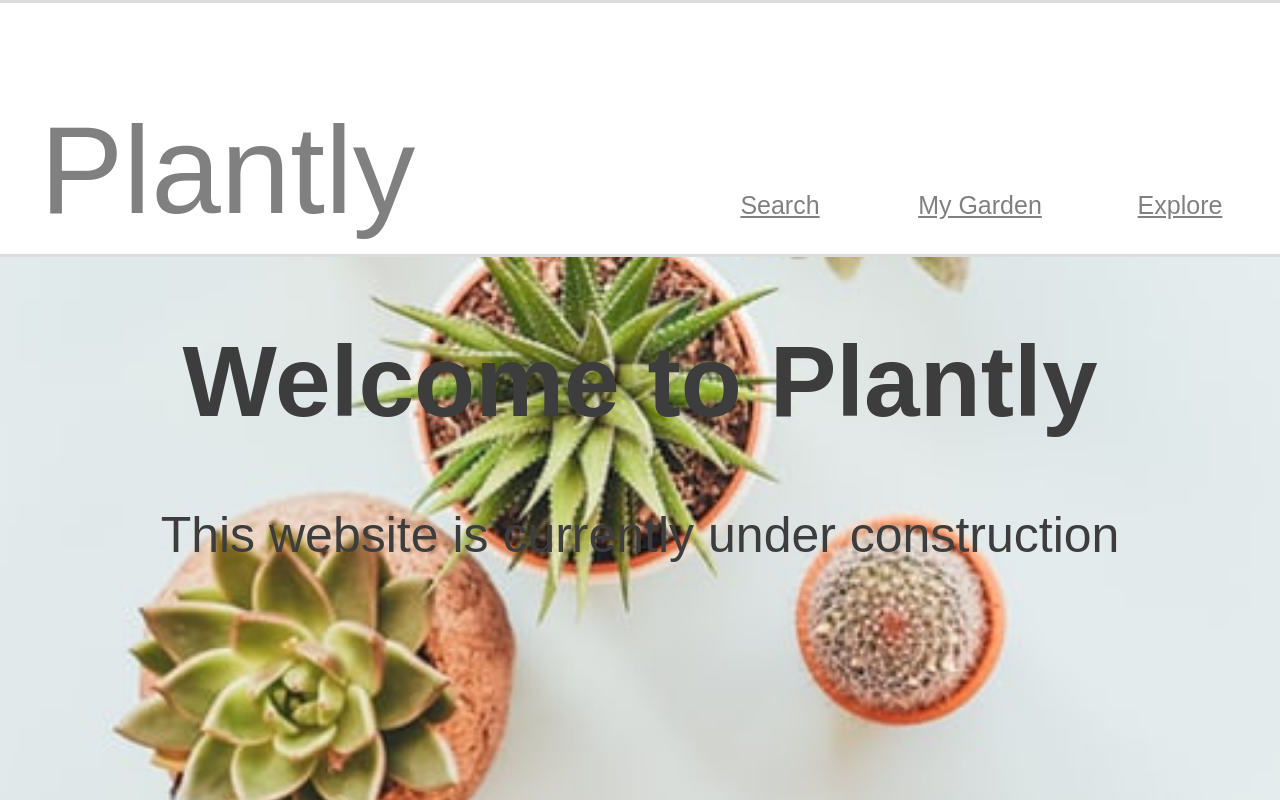
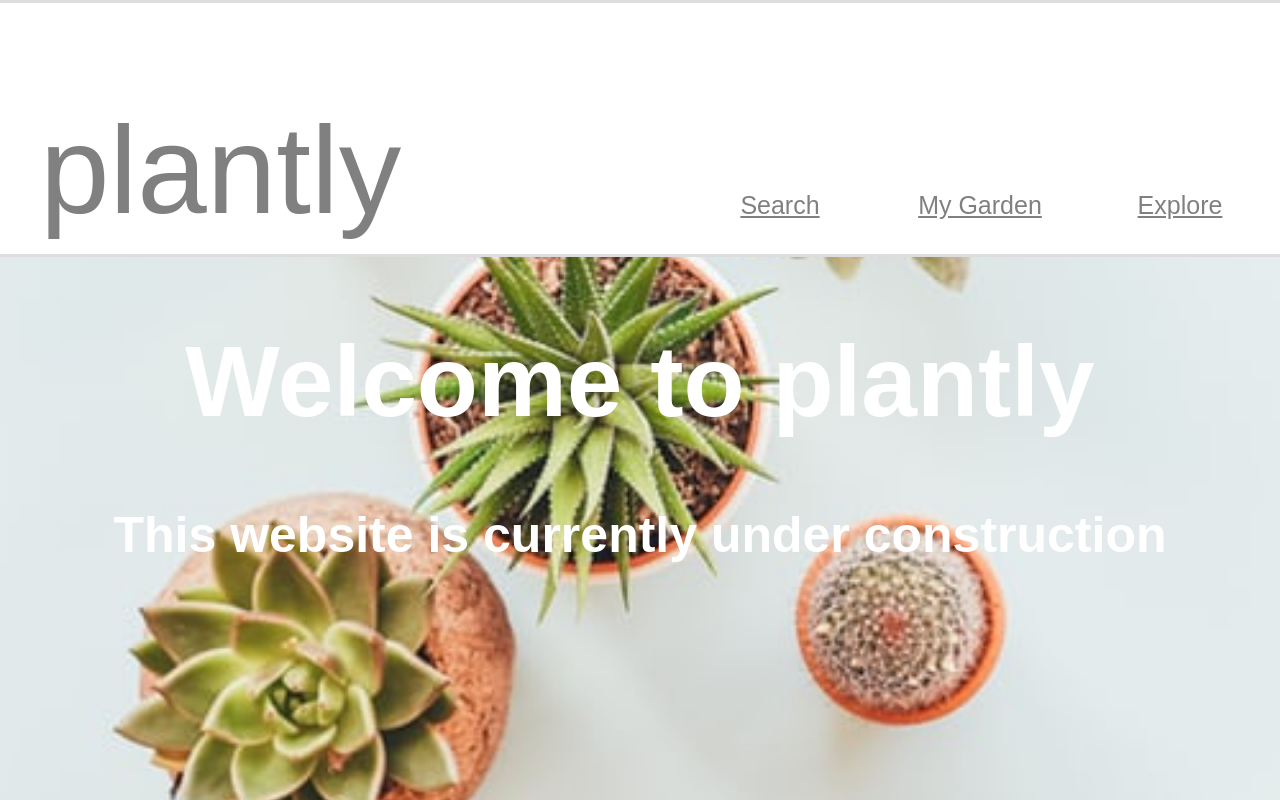
Before and after one commit to iangacek/plantly, a React (Create React App) app in the folder client/: page / in a window 1280 px wide. Built offline with nearby package versions, Linux system fonts and the light colour scheme; a web font is replaced by a local one.

Commit message:
update scss

```diff
--- a/client/src/components/Home/home.js
+++ b/client/src/components/Home/home.js
@@ -3,9 +3,9 @@ import "../../index.css"
 
 function Home() {
     return (
-      <div className = "home">
-        <h1>Welcome to Plantly</h1>
-        <div>
+      <div class = "home">
+        <h1>Welcome to plantly</h1>
+        <div class = "description">
             <p> This website is currently under construction </p>
         </div>
       </div>
--- a/client/src/components/Navbar/navbar.js
+++ b/client/src/components/Navbar/navbar.js
@@ -5,18 +5,18 @@ import "../../index.css"
 
 function Navbar (){
   return (
-    <nav className="navbar">
-      <ul className = "nav">
-        <h1 className ="title">
-          <p>Plantly</p>
+    <nav class ="navbar">
+      <ul class = "nav">
+        <h1 class ="title">
+          <p>plantly</p>
         </h1>
-        <li className = "list">
+        <li class = "list">
             <Link to={"/explore"}>Explore</Link>
         </li>
-        <li className = "list">
+        <li class = "list">
             <Link to={"/myGarden"}>My Garden</Link>
         </li>
-        <li className = "list">
+        <li class = "list">
             <Link to={"/search"}>Search</Link>
         </li>
       </ul>
--- a/client/src/index.css
+++ b/client/src/index.css
@@ -10,9 +10,12 @@ body {
 
 .home {
   font-size: 50px;
-  color: #3d3d3d;
+  color: white;
   font-family: 'Encode Sans Expanded', sans-serif;
   text-align: center; }
+
+.description {
+  font-weight: bold; }
 
 .navbar {
   border-bottom: 3px solid #dddddd;
--- a/client/src/sass/main.scss
+++ b/client/src/sass/main.scss
@@ -13,10 +13,14 @@ body{
 
 .home {
     font-size: 50px;
-    color:rgb(61, 61, 61);
+    color: white;
     font-family: 'Encode Sans Expanded', sans-serif;
     text-align: center;
 
+}
+
+.description {
+    font-weight: bold;
 }
 
 
```
